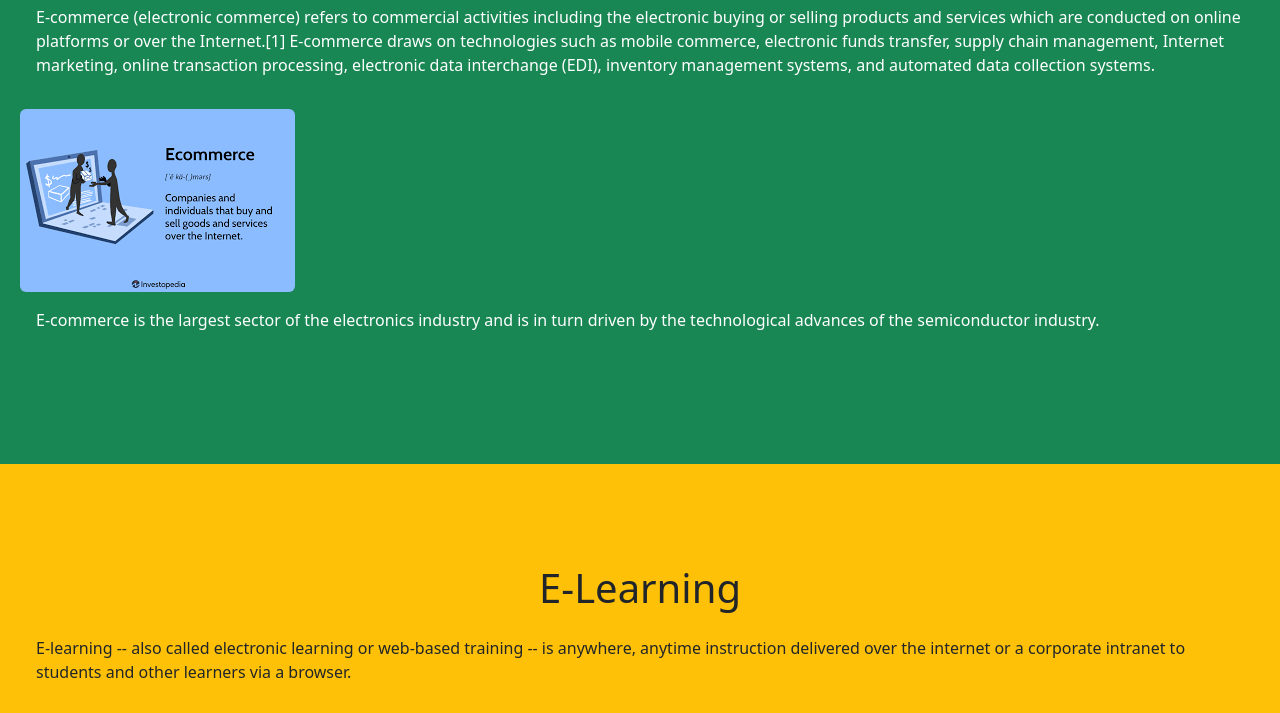
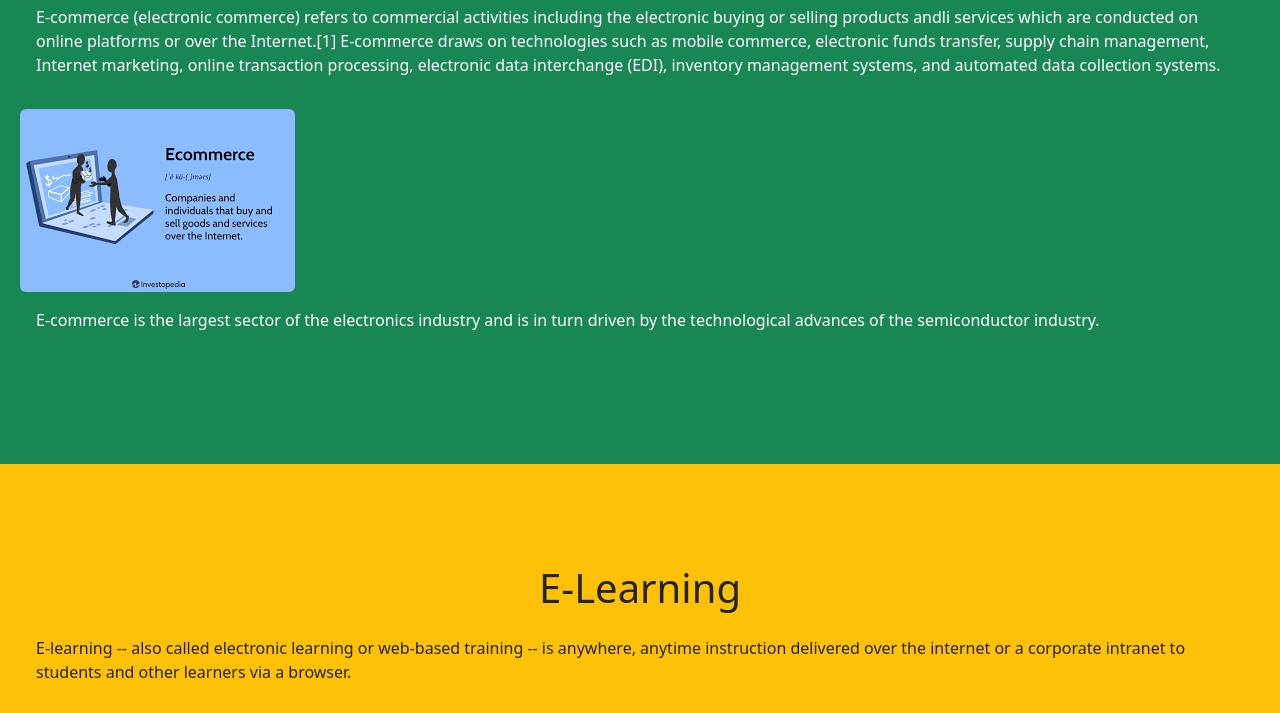
Before and after one commit to mikaeel234/New-folder, a plain HTML site: page index2.html in a window 1280 px wide. Shown: the part 167-880 px from the top of the page. Drawn offline with nearby package versions, Linux system fonts and the light colour scheme.

Commit message:
lesson 18

```diff
--- a/index2.html
+++ b/index2.html
@@ -32,7 +32,7 @@
 
 <div id="secction1" class="container-fluid bg-success text-white" style="padding:100px 20px;">
   <h1 class="text-center">E-commerce</h1>
-  <p class="p-3">E-commerce (electronic commerce) refers to commercial activities including the electronic buying or selling products and services which are conducted on online platforms or over the Internet.[1] E-commerce draws on technologies such as mobile commerce, electronic funds transfer, supply chain management, Internet marketing, online transaction processing, electronic data interchange (EDI), inventory management systems, and automated data collection systems.</p>
+  <p class="p-3">E-commerce (electronic commerce) refers to commercial activities including the electronic buying or selling products andli services which are conducted on online platforms or over the Internet.[1] E-commerce draws on technologies such as mobile commerce, electronic funds transfer, supply chain management, Internet marketing, online transaction processing, electronic data interchange (EDI), inventory management systems, and automated data collection systems.</p>
   <img class="rounded"
   src="img6.png" alt="">
   <p class="p-3">E-commerce is the largest sector of the electronics industry and is in turn driven by the technological advances of the semiconductor industry.</p>
```
